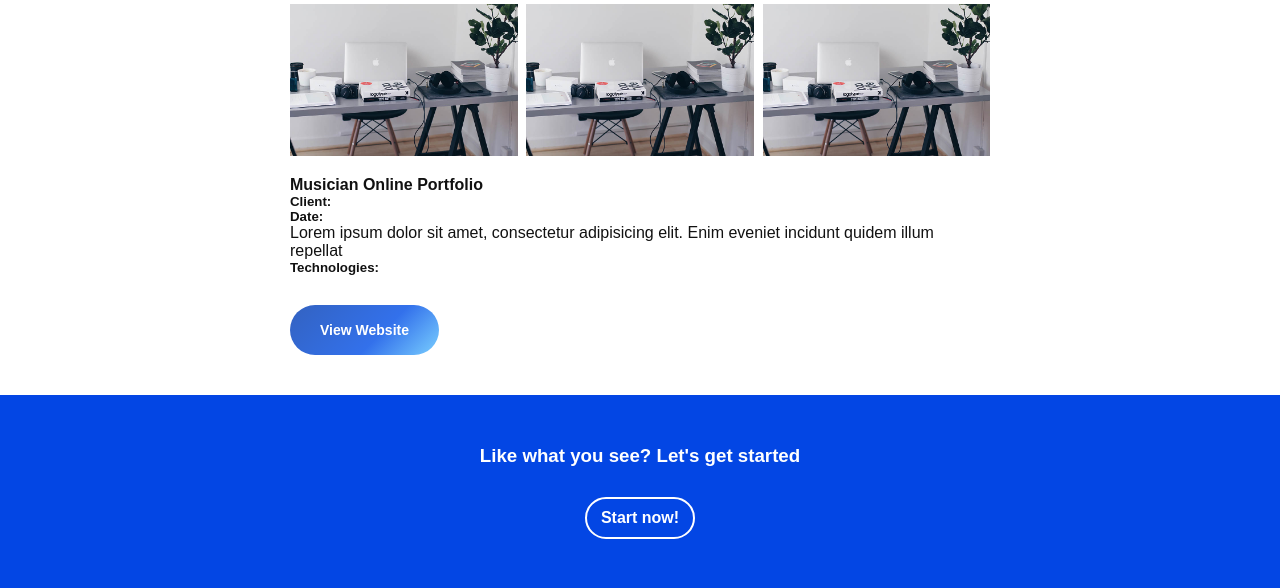
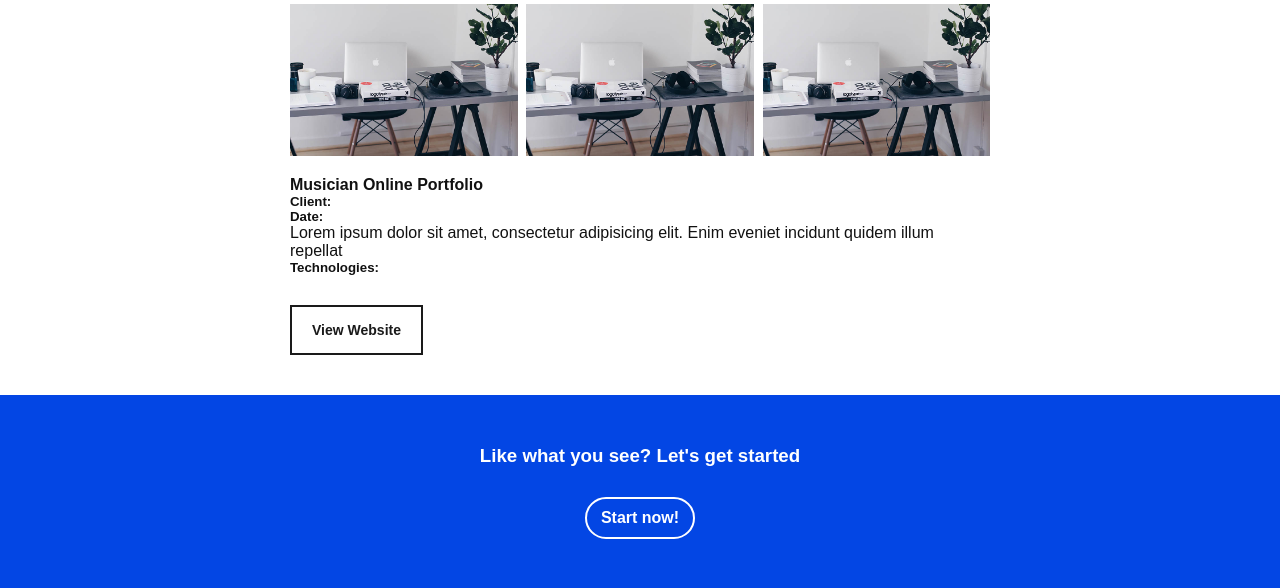
Before and after one commit to NunoGaioPereira/web-dev-portfolio, a PHP site: page /project.html in a window 1280 px wide. Shown: the part 762-1350 px from the top of the page. Run offline with PHP 8.4, Linux system fonts and the light colour scheme; some libraries are stand-ins or nearby versions.

Commit message:
style: change project button style

```diff
--- a/css/main.css
+++ b/css/main.css
@@ -725,15 +725,12 @@
 }
 
 .description .news-btn {
-	padding: 20px 30px;
-	color: #fff;
+	padding: 15px 20px;
+	color: #1a1a1a;
     font-size: 14px;
     margin-top: 30px;
-    font-weight: 600;
-    background: linear-gradient(-45deg,rgba(88, 195, 255,.8) 0,rgba(0, 77, 230,.8) 40%,rgba(0, 59, 177,.8) 100%);
-    line-height: 10px;
-    border: none;
-    border-radius: 30px;
+    font-weight: bold;
+    border: 2px solid #1a1a1a;
     -webkit-transition: all 0.4s ease-in-out;
     transition: all 0.4s ease-in-out 0s;
     display: inline-block;
@@ -741,10 +738,8 @@
 }
 
 .description .news-btn:hover {
-    color: #1461ff;
-    background: #fff;
-    border: none;
-    box-shadow: rgba(0, 0, 0, 0.1) 0px 10px 25px;
+    color: #fff;
+    background: #1a1a1a;
 }
 
 .col {
```
